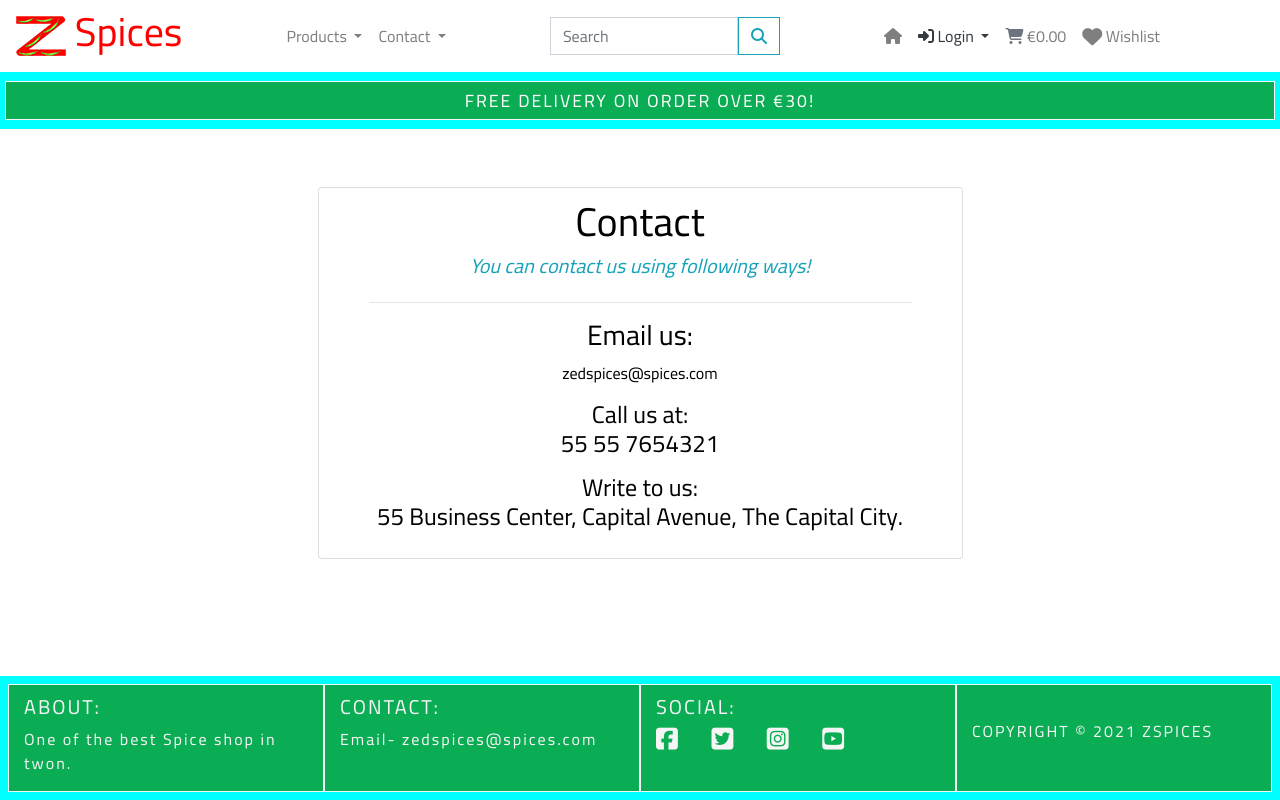
After one commit to mqsaud/zedspices, a Django app: page /contact/ in a window 1280 px wide. The commit adds this page. Run offline with Django 3.2, Linux system fonts and the light colour scheme; some libraries are stand-ins or nearby versions.

Commit message:
Add contact.html

```diff
--- a/home/templates/home/about.html
+++ b/home/templates/home/about.html
@@ -4,8 +4,8 @@
 {% block content %}
 
 <div class="row  ">
-    <div class="col-12 col-lg-6 offset-lg-3 card container mt-5 ">
-        <div class="about-pg">
+    <div class="col-12 col-lg-6 offset-lg-3 card product-card container mt-5 ">
+        <div>
             <h1 class="text-center">About Us</h1>
             <p>Spice shop was established in 1990 with the passion to sell pure and high-quality spices and herbs.
                 Our prime preference is to source the spices and herbs directly from the producers. Different spices
@@ -15,8 +15,6 @@
                 make sure every single item, we import is pure and high quality.
             </p>
             <h5 class="text-center"><em> Buy spices from Z Spices for your kitchen and bring a spice in your life.</em> </h5>
-
-
         </div>
     </div>
 </div>
--- /dev/null
+++ b/home/templates/home/contact.html
@@ -0,0 +1,30 @@
+{% extends "base.html" %}
+{% load static %}
+{% block sub_title %}Contact{% endblock %}
+{% block content %}
+
+<div class="row  ">
+    <div class="col-12 col-lg-6 offset-lg-3 card product-card container mt-5 ">
+        <div class="">
+            <h1 class="text-center">Contact</h1>
+            <h5 class="text-center text-info"><em>You can contact us using following ways!</em> </h5>
+        </div>
+        <hr>
+        <div class="text-center">
+            <h3>Email us: </h3>
+            <p>zedspices@spices.com</p>
+        </div>
+        <div class="text-center">
+            <h4>Call us at:
+                 <p>55 55 7654321</p>
+            </h4>
+        </div>
+        <div class="text-center">
+            <h4>Write to us:
+                 <p>55 Business Center, Capital Avenue, The Capital City.</p>
+            </h4>
+        </div>
+
+    </div>
+</div>
+{% endblock %}
--- a/home/urls.py
+++ b/home/urls.py
@@ -6,4 +6,5 @@ from . import views
 urlpatterns = [
     path('', views.index, name='home'),
     path('about/', views.about, name='about'),
+    path('contact/', views.contact, name='contact'),
 ]
--- a/home/views.py
+++ b/home/views.py
@@ -7,6 +7,12 @@ def index(request):
 
     return render(request, 'home/index.html')
 
+
 def about(request):
     """ View to return about page"""
     return render(request, 'home/about.html')
+
+
+def contact(request):
+    """ View to return contact page"""
+    return render(request, 'home/contact.html')
--- a/static/css/base.css
+++ b/static/css/base.css
@@ -42,13 +42,13 @@ main{
 
 .delivery-offer h4{
     font-size: 1.1rem;
-    background-color: #555555;
+    background-color: #0bad54;
     color: white;
     border: 1px solid whitesmoke;
     letter-spacing: 2px;
 }
 .delivery-offer{
-    background-color: #9f9f9f;
+    background-color: aqua;
     padding: 5px;
 }
 .delivery-offer:hover{
@@ -70,10 +70,10 @@ footer{
 }
 .foot-wrapper{
     padding: 8px;
-    background-color: #9f9f9f;
+    background-color: aqua;
 }
 .ft-color{
-    background-color: #555555;
+    background-color: #0bad54;
     color: whitesmoke;
     padding-top:10px;
     border: 1px solid whitesmoke;
--- a/templates/includes/footer.html
+++ b/templates/includes/footer.html
@@ -7,10 +7,10 @@
             <p> One of the best Spice shop in twon. </p>
         </div>
         <div class="col-12 col-lg-3 col-md-6 contactme ft-color">
-            <a href="contact.html">
+            <a href="{% url 'contact' %}">
                 <h5 class="ft-space capital">Contact:</h5>
             </a>
-            <p>Email- info@spice.com</p>
+            <p>Email- zedspices@spices.com</p>
         </div>
         <div class=" col-12 col-lg-3 col-md-6  capital ft-color">
             <h5 class="ft-space">Social:</h5>
--- a/templates/includes/navbar.html
+++ b/templates/includes/navbar.html
@@ -79,7 +79,7 @@
                 </a>
                 <div class="dropdown-menu rounded-0" aria-labelledby="navbarDesktopDropdownContact">
                     <a href="{% url 'about' %}" class="dropdown-item">About Us</a>
-                    <a href="#" class="dropdown-item">Contact Us</a>
+                    <a href="{% url 'contact' %}" class="dropdown-item">Contact Us</a>
                 </div>
             </li>
         </ul>
```
